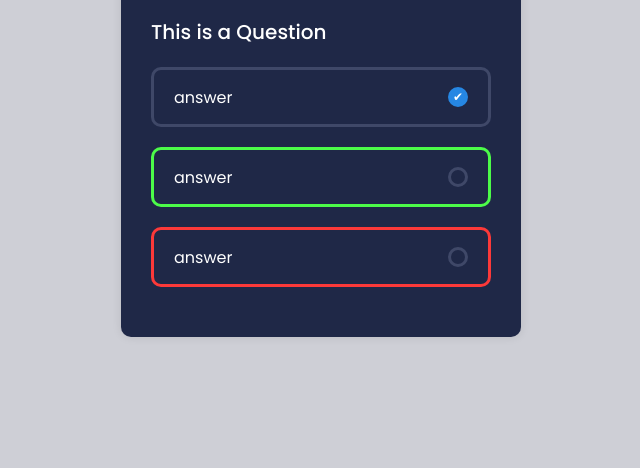
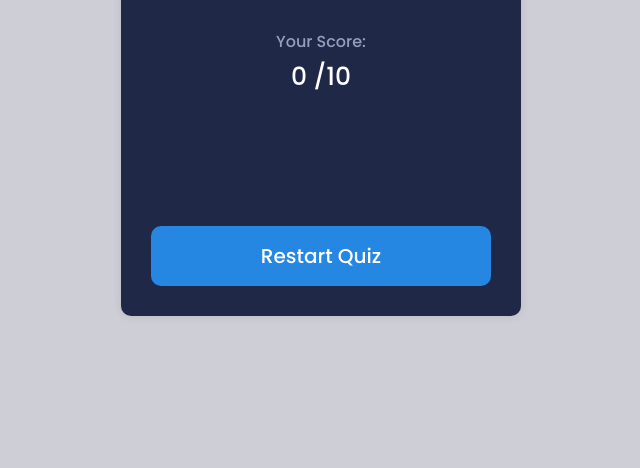
Before and after one commit to DeanA1985/General-Knowledge-Quiz---P2, a plain HTML site: page index.html in a window 1280 px wide. Shown: the part 332-800 px from the top of the page, without its empty margins (319-959 px from the left). Drawn offline with Linux system fonts and the light colour scheme; a web font is replaced by a local one.

Commit message:
UI Complete

```diff
--- a/index.html
+++ b/index.html
@@ -48,7 +48,7 @@
            </div>
            <button class="btn start">Start Quiz</button>
        </div>
-       <div class="quiz">
+       <div class="quiz hide">
         <div class="timer">
           <div class="progress">
             <div class="progress-bar"></div>
@@ -81,6 +81,19 @@
             </span>
           </div>
         </div>
+        <button class="btn submit" disabled>Submit Answer</button>
+        <button class="btn nxt">Next</button>
+       </div>
+       <div class="end-screen">
+        <h1 class="heading">General Knowledge Quiz</h1>
+        <div class="score">
+          <span class="score-text">Your Score:</span>
+          <div>
+            <span class="final-score">0</span>
+            <span class="total-score">/10</span>
+          </div>
+        </div>
+        <button class="btn restart">Restart Quiz</button>
        </div>
 
 
--- a/style.css
+++ b/style.css
@@ -190,3 +190,32 @@ background-color: #969eba;
 .answer.wrong{
     border-color: #fc3939;
 }
+.question-wrapper,
+.answer-wrapper{
+    margin-bottom: 50px;
+
+}
+.btn.next{
+    /* show when answer is clicked and submitted*/
+    display: none
+}
+.end-screen .score {
+    color: white;
+    font-size: 25px;
+    font-weight: 500;
+    margin-bottom: 80px;
+    text-align: center;
+}
+
+.end-screen .score-text{
+    color: #969eba;
+    font-size: 16px;
+    margin-bottom: 120px;
+
+}
+@media (max-width:468) {
+    .container {
+        min-height: 100vh;
+        max-width: 100%;
+    }
+}
```
